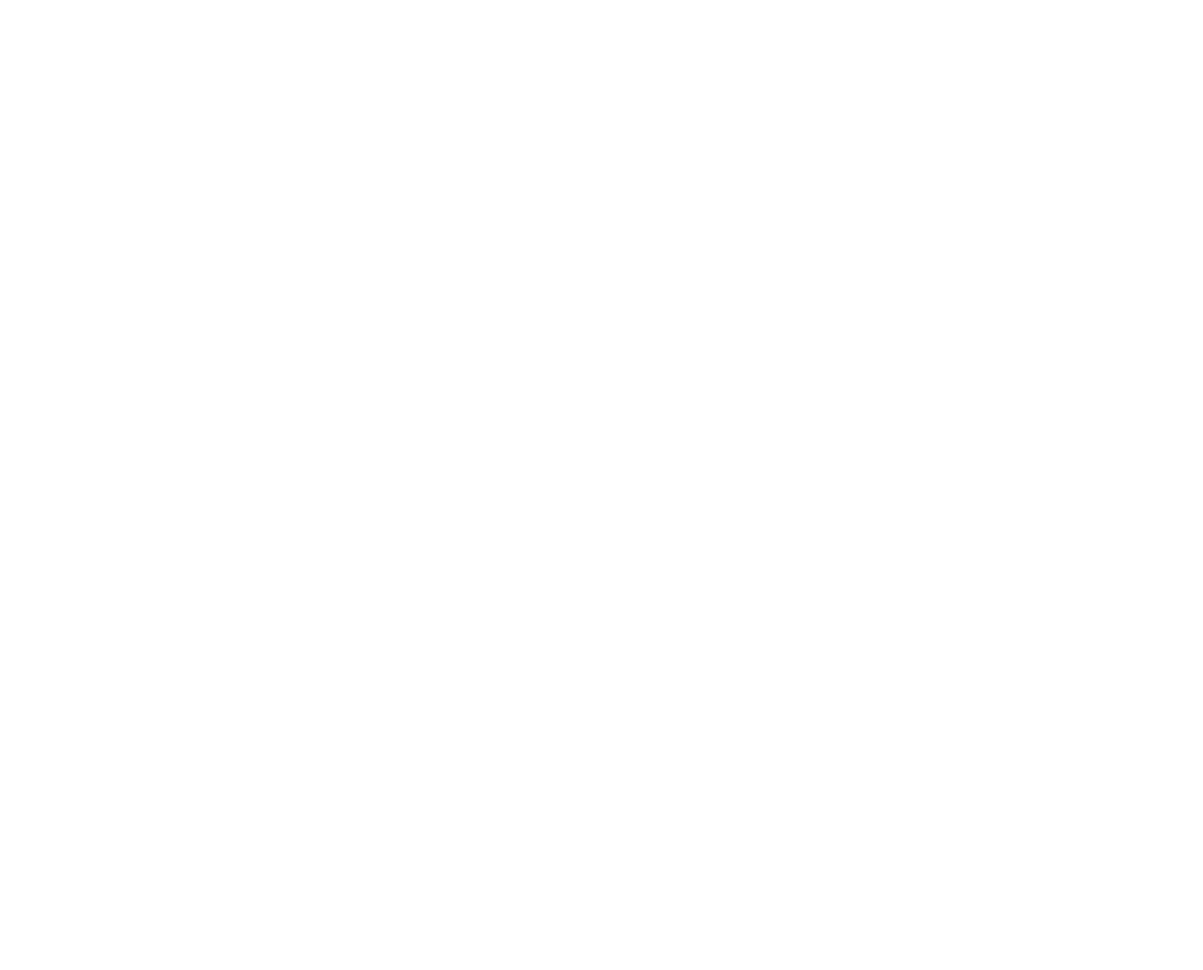
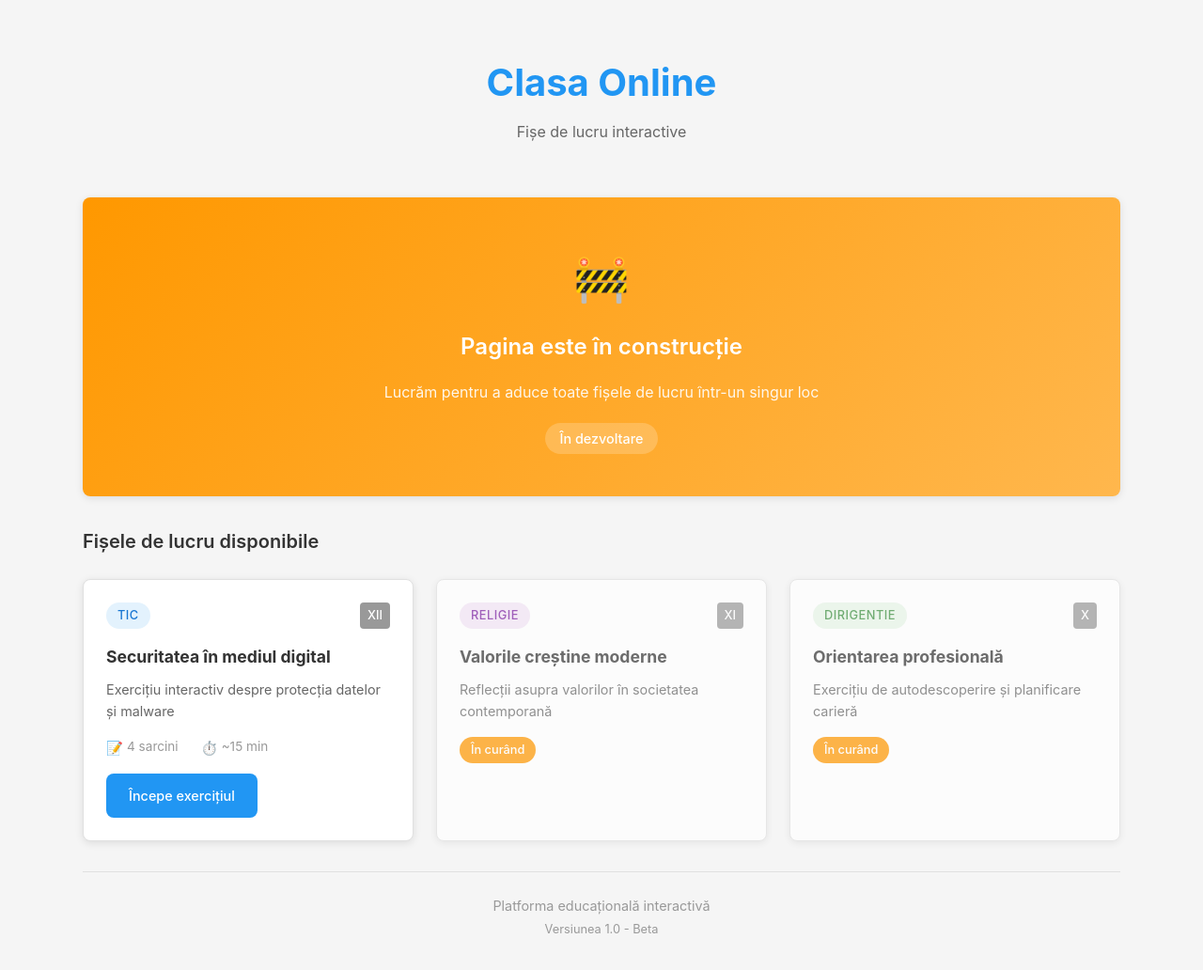
Before and after one commit to andreicionca/clasa-online, a website: page index.html in a window 1280 px wide. Shown: the whole page at 94% size. Before the commit the page ends 800 px from the top, so only its background shows below. Drawn offline with Linux system fonts and the light colour scheme.

Commit message:
feat: Implement main page functionalities including future feature setup and coming soon alerts

```diff
--- a/css/index.css
+++ b/css/index.css
@@ -0,0 +1,294 @@
+/* Reset și variabile */
+* {
+  margin: 0;
+  padding: 0;
+  box-sizing: border-box;
+}
+
+:root {
+  --primary-color: #2196f3;
+  --secondary-color: #4caf50;
+  --warning-color: #ff9800;
+  --error-color: #f44336;
+  --bg-color: #f5f5f5;
+  --card-bg: #ffffff;
+  --text-primary: #333333;
+  --text-secondary: #666666;
+  --text-muted: #999999;
+  --border-color: #e0e0e0;
+  --shadow: 0 2px 8px rgba(0, 0, 0, 0.1);
+  --radius: 8px;
+  --spacing-xs: 0.5rem;
+  --spacing-sm: 1rem;
+  --spacing-md: 1.5rem;
+  --spacing-lg: 2rem;
+  --spacing-xl: 3rem;
+}
+
+/* Bază mobile-first */
+body {
+  font-family: -apple-system, BlinkMacSystemFont, 'Segoe UI', Roboto, sans-serif;
+  line-height: 1.6;
+  color: var(--text-primary);
+  background-color: var(--bg-color);
+  font-size: 16px;
+}
+
+.container {
+  min-height: 100vh;
+  display: flex;
+  flex-direction: column;
+  max-width: 100%;
+  margin: 0 auto;
+  padding: var(--spacing-sm);
+}
+
+/* Header */
+.header {
+  text-align: center;
+  margin-bottom: var(--spacing-lg);
+  padding: var(--spacing-md) 0;
+}
+
+.logo {
+  font-size: 2rem;
+  font-weight: 700;
+  color: var(--primary-color);
+  margin-bottom: var(--spacing-xs);
+}
+
+.tagline {
+  color: var(--text-secondary);
+  font-size: 1rem;
+}
+
+/* Notificare construcție */
+.construction-notice {
+  background: linear-gradient(135deg, var(--warning-color), #ffb74d);
+  color: white;
+  padding: var(--spacing-lg);
+  border-radius: var(--radius);
+  text-align: center;
+  margin-bottom: var(--spacing-lg);
+  box-shadow: var(--shadow);
+}
+
+.construction-icon {
+  font-size: 3rem;
+  margin-bottom: var(--spacing-sm);
+}
+
+.construction-notice h2 {
+  font-size: 1.5rem;
+  margin-bottom: var(--spacing-sm);
+  font-weight: 600;
+}
+
+.construction-notice p {
+  margin-bottom: var(--spacing-md);
+  opacity: 0.9;
+}
+
+.status-badge {
+  background: rgba(255, 255, 255, 0.2);
+  padding: var(--spacing-xs) var(--spacing-sm);
+  border-radius: 20px;
+  font-size: 0.9rem;
+  font-weight: 500;
+}
+
+/* Secțiunea de preview */
+.worksheets-preview {
+  flex: 1;
+  margin-bottom: var(--spacing-lg);
+}
+
+.worksheets-preview h3 {
+  font-size: 1.25rem;
+  margin-bottom: var(--spacing-md);
+  color: var(--text-primary);
+  font-weight: 600;
+}
+
+.worksheets-grid {
+  display: grid;
+  gap: var(--spacing-md);
+  grid-template-columns: 1fr;
+}
+
+/* Card-uri pentru fișe */
+.worksheet-card {
+  background: var(--card-bg);
+  border-radius: var(--radius);
+  padding: var(--spacing-md);
+  box-shadow: var(--shadow);
+  border: 1px solid var(--border-color);
+  transition: transform 0.2s ease, box-shadow 0.2s ease;
+}
+
+.worksheet-card.available:hover {
+  transform: translateY(-2px);
+  box-shadow: 0 4px 12px rgba(0, 0, 0, 0.15);
+}
+
+.worksheet-card.coming-soon {
+  opacity: 0.7;
+  position: relative;
+}
+
+.card-header {
+  display: flex;
+  justify-content: space-between;
+  align-items: center;
+  margin-bottom: var(--spacing-sm);
+}
+
+.subject-badge {
+  padding: 0.25rem 0.75rem;
+  border-radius: 20px;
+  font-size: 0.8rem;
+  font-weight: 500;
+  text-transform: uppercase;
+  letter-spacing: 0.5px;
+}
+
+.subject-badge.tic {
+  background: #e3f2fd;
+  color: #1976d2;
+}
+
+.subject-badge.religie {
+  background: #f3e5f5;
+  color: #7b1fa2;
+}
+
+.subject-badge.dirigentie {
+  background: #e8f5e8;
+  color: #388e3c;
+}
+
+.grade-badge {
+  background: var(--text-muted);
+  color: white;
+  padding: 0.25rem 0.5rem;
+  border-radius: 4px;
+  font-size: 0.8rem;
+  font-weight: 500;
+}
+
+.card-content h4 {
+  font-size: 1.1rem;
+  margin-bottom: var(--spacing-xs);
+  color: var(--text-primary);
+}
+
+.card-content p {
+  color: var(--text-secondary);
+  font-size: 0.9rem;
+  margin-bottom: var(--spacing-sm);
+}
+
+.card-stats {
+  display: flex;
+  gap: var(--spacing-md);
+  margin-bottom: var(--spacing-sm);
+}
+
+.stat {
+  display: flex;
+  align-items: center;
+  gap: 0.25rem;
+  font-size: 0.85rem;
+  color: var(--text-muted);
+}
+
+.stat-icon {
+  font-size: 0.9rem;
+}
+
+.coming-soon-badge {
+  background: var(--warning-color);
+  color: white;
+  padding: 0.25rem 0.75rem;
+  border-radius: 20px;
+  font-size: 0.8rem;
+  font-weight: 500;
+  display: inline-block;
+}
+
+.card-actions {
+  margin-top: var(--spacing-sm);
+}
+
+.btn {
+  display: inline-block;
+  padding: 0.75rem 1.5rem;
+  border-radius: var(--radius);
+  text-decoration: none;
+  font-weight: 500;
+  text-align: center;
+  transition: all 0.2s ease;
+  border: none;
+  cursor: pointer;
+  font-size: 0.9rem;
+  width: 100%;
+}
+
+.btn-primary {
+  background: var(--primary-color);
+  color: white;
+}
+
+.btn-primary:hover {
+  background: #1976d2;
+  transform: translateY(-1px);
+}
+
+/* Footer */
+.footer {
+  text-align: center;
+  padding: var(--spacing-md) 0;
+  border-top: 1px solid var(--border-color);
+  margin-top: auto;
+  color: var(--text-muted);
+  font-size: 0.9rem;
+}
+
+.version {
+  font-size: 0.8rem;
+  margin-top: 0.25rem;
+}
+
+/* Responsive design */
+@media (min-width: 640px) {
+  .container {
+    padding: var(--spacing-md) var(--spacing-lg);
+  }
+
+  .worksheets-grid {
+    grid-template-columns: repeat(2, 1fr);
+  }
+
+  .logo {
+    font-size: 2.5rem;
+  }
+
+  .btn {
+    width: auto;
+  }
+}
+
+@media (min-width: 1024px) {
+  .container {
+    max-width: 1200px;
+    padding: var(--spacing-lg) var(--spacing-xl);
+  }
+
+  .worksheets-grid {
+    grid-template-columns: repeat(3, 1fr);
+  }
+
+  .construction-notice {
+    padding: var(--spacing-xl);
+  }
+}
--- a/index.html
+++ b/index.html
@@ -0,0 +1,97 @@
+<!DOCTYPE html>
+<html lang="ro">
+  <head>
+    <meta charset="UTF-8" />
+    <meta name="viewport" content="width=device-width, initial-scale=1.0" />
+    <title>Clasa Online - Fișe de lucru interactive</title>
+    <link rel="stylesheet" href="css/index.css" />
+    <link rel="icon" type="image/png" sizes="32x32" href="/favicon-32x32.png" />
+  </head>
+  <body>
+    <div class="container">
+      <!-- Header -->
+      <header class="header">
+        <div class="header-content">
+          <h1 class="logo">Clasa Online</h1>
+          <p class="tagline">Fișe de lucru interactive</p>
+        </div>
+      </header>
+
+      <!-- Status de construcție -->
+      <section class="construction-notice">
+        <div class="construction-content">
+          <div class="construction-icon">🚧</div>
+          <h2>Pagina este în construcție</h2>
+          <p>Lucrăm pentru a aduce toate fișele de lucru într-un singur loc</p>
+          <div class="progress-info">
+            <span class="status-badge">În dezvoltare</span>
+          </div>
+        </div>
+      </section>
+
+      <!-- Preview pentru viitoarele fișe -->
+      <section class="worksheets-preview">
+        <h3>Fișele de lucru disponibile</h3>
+        <div class="worksheets-grid">
+          <!-- Fișă disponibilă -->
+          <div class="worksheet-card available">
+            <div class="card-header">
+              <span class="subject-badge tic">TIC</span>
+              <span class="grade-badge">XII</span>
+            </div>
+            <div class="card-content">
+              <h4>Securitatea în mediul digital</h4>
+              <p>Exercițiu interactiv despre protecția datelor și malware</p>
+              <div class="card-stats">
+                <span class="stat">
+                  <span class="stat-icon">📝</span>
+                  4 sarcini
+                </span>
+                <span class="stat">
+                  <span class="stat-icon">⏱️</span>
+                  ~15 min
+                </span>
+              </div>
+            </div>
+            <div class="card-actions">
+              <a href="worksheet.html" class="btn btn-primary">Începe exercițiul</a>
+            </div>
+          </div>
+
+          <!-- Fișe în construcție -->
+          <div class="worksheet-card coming-soon">
+            <div class="card-header">
+              <span class="subject-badge religie">Religie</span>
+              <span class="grade-badge">XI</span>
+            </div>
+            <div class="card-content">
+              <h4>Valorile creștine moderne</h4>
+              <p>Reflecții asupra valorilor în societatea contemporană</p>
+              <div class="coming-soon-badge">În curând</div>
+            </div>
+          </div>
+
+          <div class="worksheet-card coming-soon">
+            <div class="card-header">
+              <span class="subject-badge dirigentie">Dirigentie</span>
+              <span class="grade-badge">X</span>
+            </div>
+            <div class="card-content">
+              <h4>Orientarea profesională</h4>
+              <p>Exercițiu de autodescoperire și planificare carieră</p>
+              <div class="coming-soon-badge">În curând</div>
+            </div>
+          </div>
+        </div>
+      </section>
+
+      <!-- Footer -->
+      <footer class="footer">
+        <p>Platforma educațională interactivă</p>
+        <p class="version">Versiunea 1.0 - Beta</p>
+      </footer>
+    </div>
+
+    <script src="js/index.js"></script>
+  </body>
+</html>
--- /dev/null
+++ b/js/index.js
@@ -0,0 +1,46 @@
+// js/index.js - Funcționalități pentru pagina principală
+
+document.addEventListener('DOMContentLoaded', function () {
+  initializeIndexPage();
+});
+
+function initializeIndexPage() {
+  console.log('Pagina principală încărcată');
+
+  // Funcționalități viitoare pentru:
+  // - Filtrarea fișelor de lucru
+  // - Căutarea
+  // - Sortarea după materie/clasă
+  // - Progresul elevului
+
+  setupFutureFeatures();
+}
+
+function setupFutureFeatures() {
+  // Placeholder pentru funcționalități viitoare
+
+  // Exemplu: detectarea click-urilor pe card-urile coming-soon
+  const comingSoonCards = document.querySelectorAll('.worksheet-card.coming-soon');
+
+  comingSoonCards.forEach((card) => {
+    card.addEventListener('click', () => {
+      showComingSoonMessage();
+    });
+  });
+}
+
+function showComingSoonMessage() {
+  // Mesaj simplu pentru fișele în construcție
+  alert('Această fișă de lucru va fi disponibilă în curând!');
+}
+
+// Funcții helper pentru dezvoltare viitoare
+function addWorksheet(worksheetData) {
+  // Pentru adăugarea dinamică de fișe noi
+  console.log('Funcție pentru adăugarea de fișe:', worksheetData);
+}
+
+function filterWorksheets(criteria) {
+  // Pentru filtrarea fișelor după criterii
+  console.log('Funcție pentru filtrare:', criteria);
+}
--- a/netlify/functions/submit-step.js
+++ b/netlify/functions/submit-step.js
@@ -164,7 +164,7 @@
     // 5. Verifică și validează structura pasului
     const steps = worksheet.structure.steps || [];
     if (stepNumber < 1 || stepNumber > steps.length) {
-      console.error('Numărul pasului invalid:', { stepNumber, totalSteps: steps.length });
+      console.error('Numărul sarcinii invalid:', { stepNumber, totalSteps: steps.length });
       return {
         statusCode: 400,
         headers: {
```
Also changed, not shown: js/common.js (+18 -20 lines), netlify/functions/worksheet-submit-test-TEST-securitate.js (+7 -7 lines), worksheet.html (+4 -4 lines), worksheets/test/TEST/securitate/worksheet.js (+7 -7 lines).
